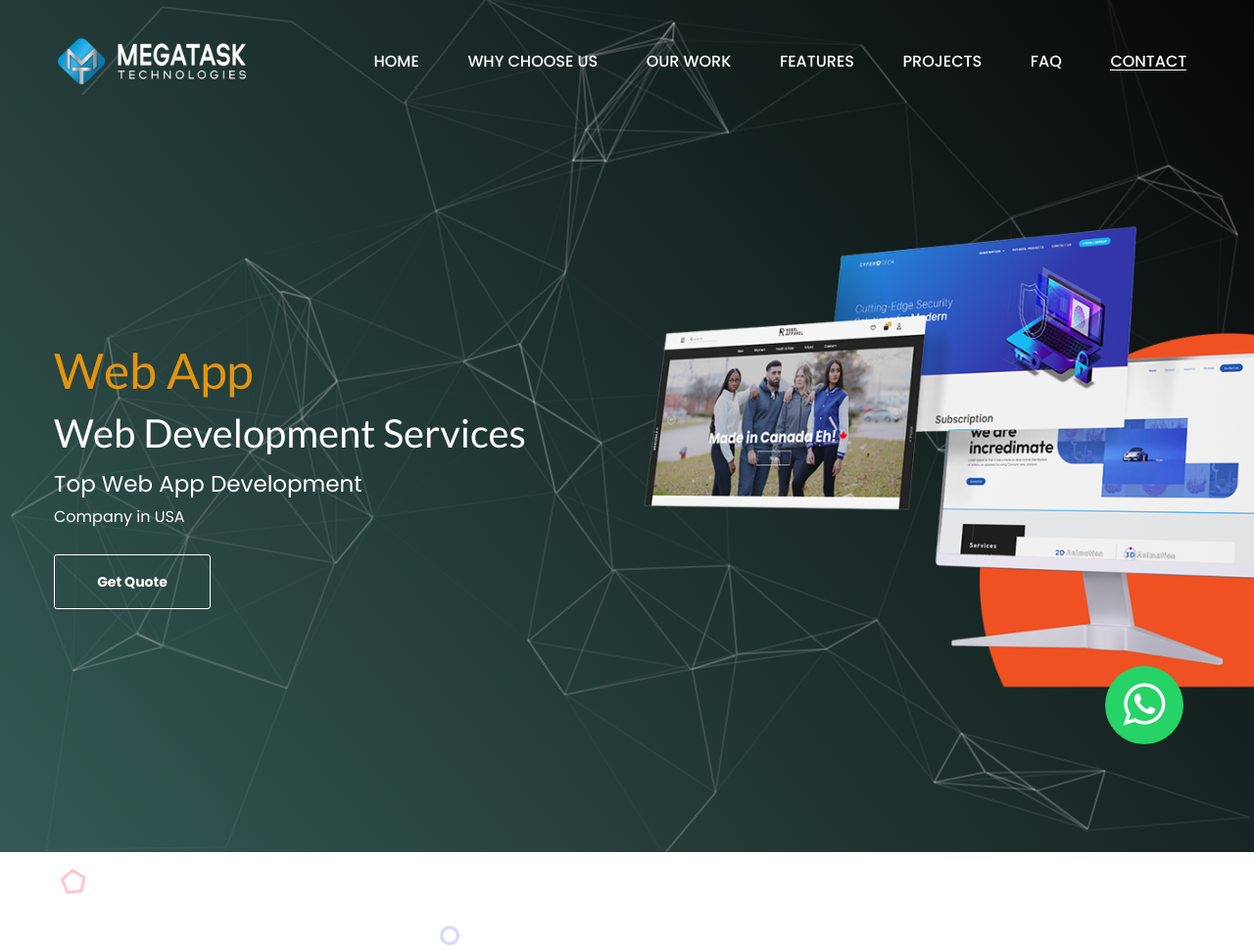
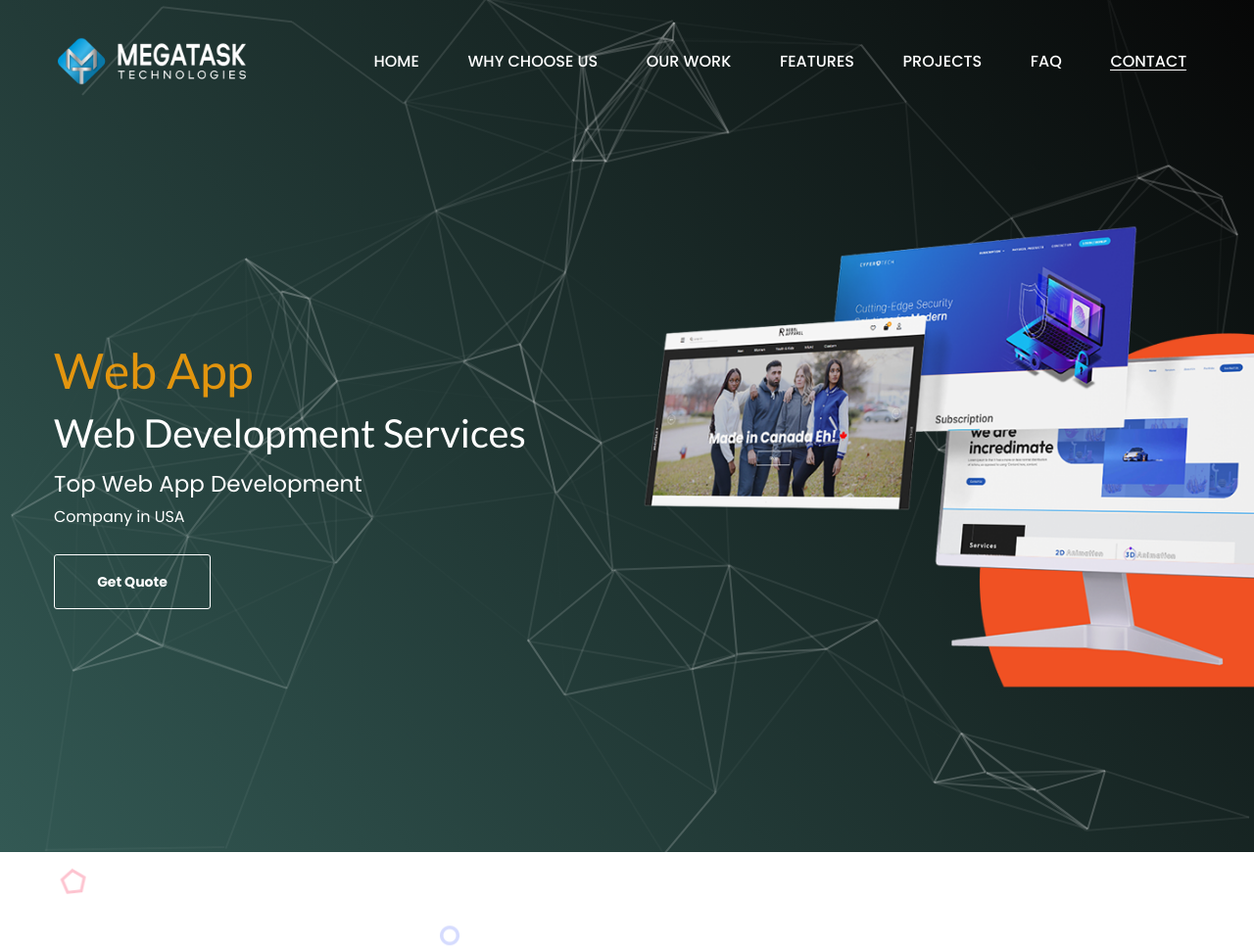
Before and after one commit to deepakmegatask/usmegatasktechnologies, a CodeIgniter app: page /database/index.php/home/index in a window 1280 px wide; the page is wider, and only the part inside the window is pictured. Shown: the top 969 px of that part at 98% size. Run offline with CodeIgniter, Linux system fonts and the light colour scheme; some libraries are stand-ins or nearby versions.

Commit message:
whatsapp

```diff
--- a/application/views/include/header.php
+++ b/application/views/include/header.php
@@ -76,5 +76,3 @@
 			</div>
 		</nav>
 	</header><!-- header -->
-
-	<a href="https://api.whatsapp.com/send?phone=+971545871570&text=Hello%21%20" class="float" target="_blank"><i class="fa fa-whatsapp my-float" style="font-size:50px;"></i></a>
```
